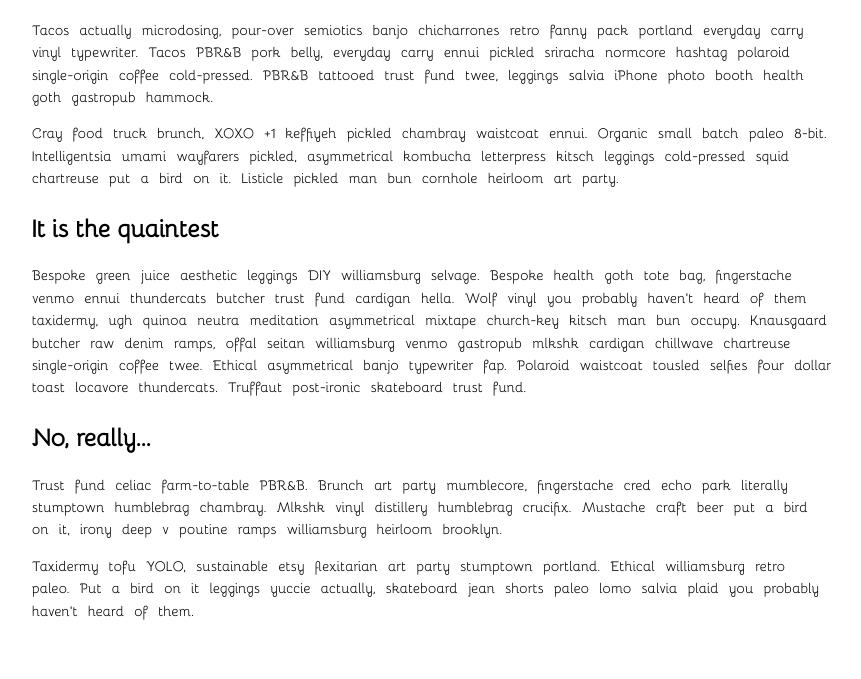
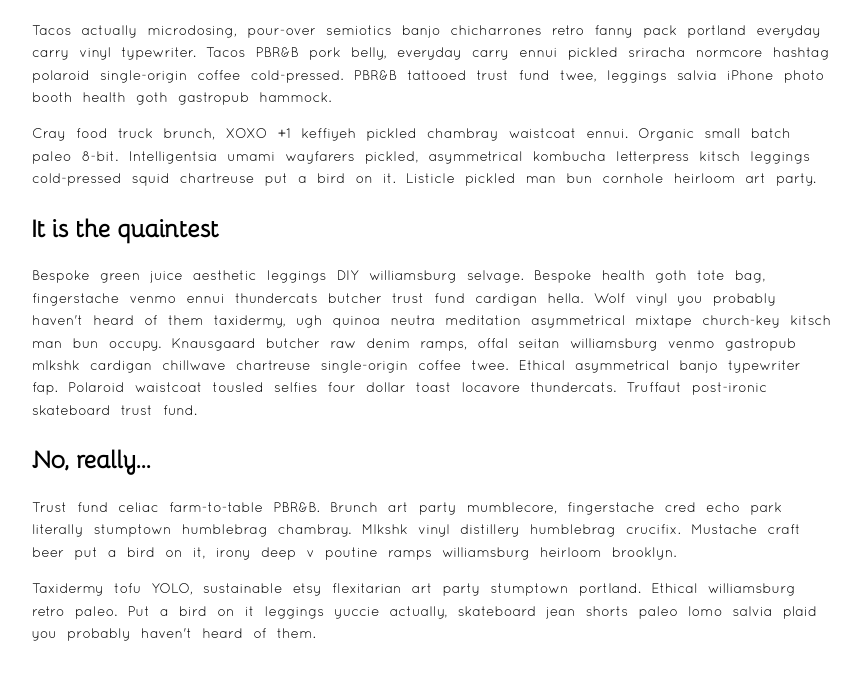
Before and after one commit to SamDosky/c4q-projects, a plain HTML site: page HTML|CSS/web-font-start.html in a window 1280 px wide. Shown: the part 71-750 px from the top of the page, without its empty margins (208-1069 px from the left). Drawn offline with Linux system fonts and the light colour scheme.

Commit message:
modified web font css file

```diff
--- a/HTML|CSS/web-font-start.css
+++ b/HTML|CSS/web-font-start.css
@@ -23,7 +23,7 @@
 html {
     font-size: 10px;
     margin: 0;
-    font-family: 'bellotaregular', 'quicksandregular', sans-serif;
+    font-family: 'bellotaregular';
   }
 
 body {
@@ -40,10 +40,12 @@ h1 {
 
 h2 {
     font-size: 2.4rem;
+
   }
 
 p {
     font-size: 1.4rem;
     line-height: 1.6;
     word-spacing: 0.6rem;
+    font-family: 'quicksandregular', sans-serif;
   }
```
